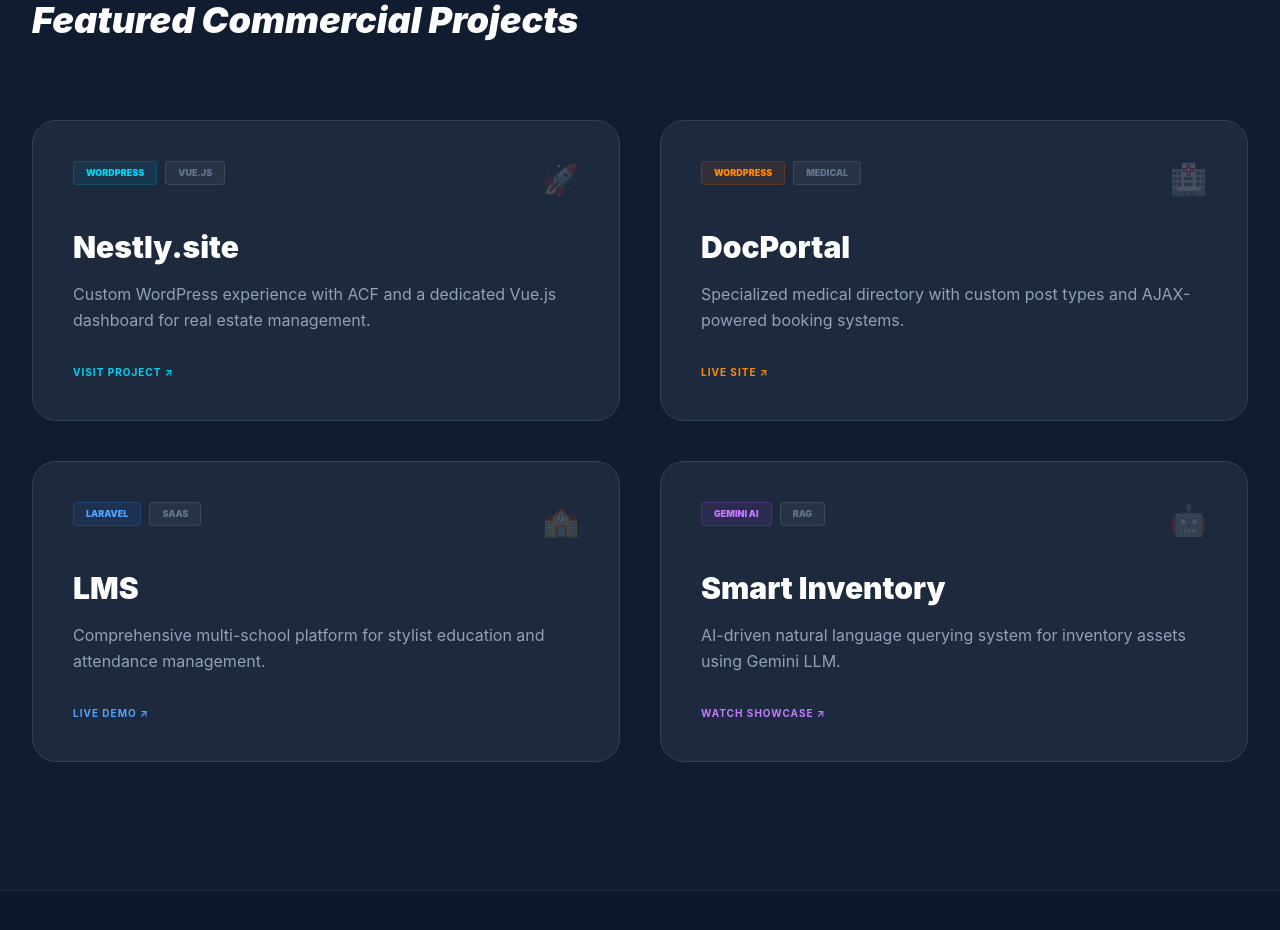
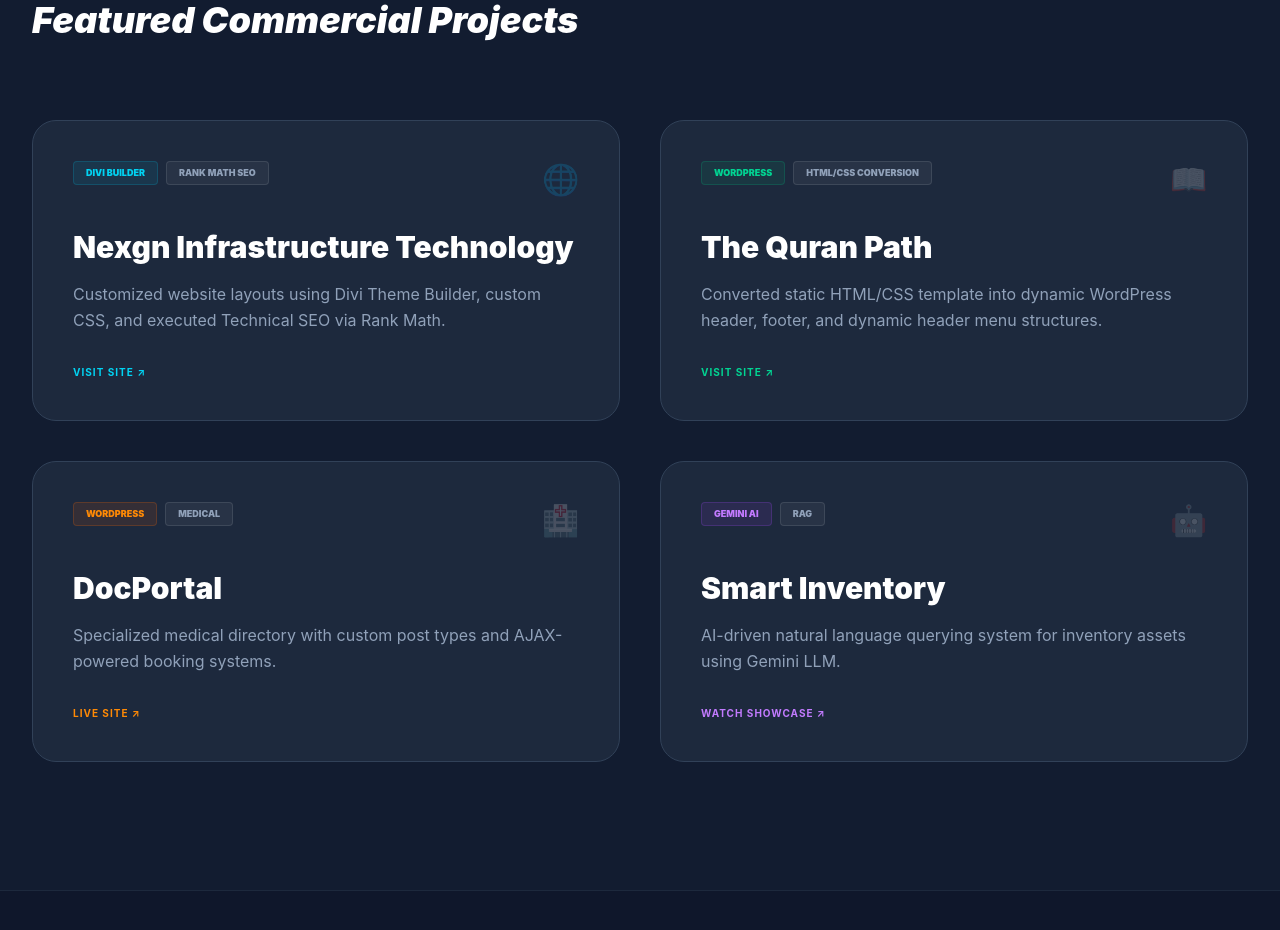
Before and after one commit to amin5455/my-portfolio, a Vue app: page / in a window 1280 px wide. Shown: the part 960-1890 px from the top of the page. Built offline with nearby package versions, Linux system fonts and the light colour scheme.

Commit message:
Update NexgnTech and TheQuranPath

```diff
--- a/src/App.vue
+++ b/src/App.vue
@@ -71,21 +71,34 @@
           <div class="group bg-slate-800 border border-slate-700 rounded-3xl p-8 md:p-10 hover:border-cyan-500 transition-all duration-500">
             <div class="flex justify-between items-start mb-8">
               <div class="flex gap-2">
-                <span class="px-3 py-1 bg-cyan-500/10 text-cyan-400 text-[9px] font-black rounded border border-cyan-500/20 uppercase">WordPress</span>
-                <span class="px-3 py-1 bg-white/5 text-slate-500 text-[9px] font-black rounded border border-white/10 uppercase">Vue.js</span>
+                <span class="px-3 py-1 bg-cyan-500/10 text-cyan-400 text-[9px] font-black rounded border border-cyan-500/20 uppercase">Divi Builder</span>
+                <span class="px-3 py-1 bg-white/5 text-slate-400 text-[9px] font-black rounded border border-white/10 uppercase">Rank Math SEO</span>
               </div>
-              <span class="text-3xl opacity-20 group-hover:opacity-100 transition">🚀</span>
+              <span class="text-3xl opacity-20 group-hover:opacity-100 transition">🌐</span>
             </div>
-            <h5 class="text-2xl md:text-3xl font-black text-white mb-4">Nestly.site</h5>
-            <p class="text-slate-400 mb-8 leading-relaxed text-sm md:text-base">Custom WordPress experience with ACF and a dedicated Vue.js dashboard for real estate management.</p>
-            <a href="https://nestly.site" target="_blank" class="text-cyan-400 font-bold flex items-center gap-2 group-hover:gap-4 transition-all uppercase text-[10px] tracking-widest">Visit Project ↗</a>
+            <h5 class="text-2xl md:text-3xl font-black text-white mb-4">Nexgn Infrastructure Technology</h5>
+            <p class="text-slate-400 mb-8 leading-relaxed text-sm md:text-base">Customized website layouts using Divi Theme Builder, custom CSS, and executed Technical SEO via Rank Math.</p>
+            <a href="https://nexgntech.com" target="_blank" class="text-cyan-400 font-bold flex items-center gap-2 group-hover:gap-4 transition-all uppercase text-[10px] tracking-widest">Visit Site ↗</a>
+          </div>
+
+          <div class="group bg-slate-800 border border-slate-700 rounded-3xl p-8 md:p-10 hover:border-emerald-500 transition-all duration-500">
+            <div class="flex justify-between items-start mb-8">
+              <div class="flex gap-2">
+                <span class="px-3 py-1 bg-emerald-500/10 text-emerald-400 text-[9px] font-black rounded border border-emerald-500/20 uppercase">WordPress</span>
+                <span class="px-3 py-1 bg-white/5 text-slate-400 text-[9px] font-black rounded border border-white/10 uppercase">HTML/CSS Conversion</span>
+              </div>
+              <span class="text-3xl opacity-20 group-hover:opacity-100 transition">📖</span>
+            </div>
+            <h5 class="text-2xl md:text-3xl font-black text-white mb-4">The Quran Path</h5>
+            <p class="text-slate-400 mb-8 leading-relaxed text-sm md:text-base">Converted static HTML/CSS template into dynamic WordPress header, footer, and dynamic header menu structures.</p>
+            <a href="https://thequranpath.site" target="_blank" class="text-emerald-400 font-bold flex items-center gap-2 group-hover:gap-4 transition-all uppercase text-[10px] tracking-widest">Visit Site ↗</a>
           </div>
 
           <div class="group bg-slate-800 border border-slate-700 rounded-3xl p-8 md:p-10 hover:border-orange-500 transition-all duration-500">
             <div class="flex justify-between items-start mb-8">
               <div class="flex gap-2">
                 <span class="px-3 py-1 bg-orange-500/10 text-orange-400 text-[9px] font-black rounded border border-orange-500/20 uppercase">WordPress</span>
-                <span class="px-3 py-1 bg-white/5 text-slate-500 text-[9px] font-black rounded border border-white/10 uppercase">Medical</span>
+                <span class="px-3 py-1 bg-white/5 text-slate-400 text-[9px] font-black rounded border border-white/10 uppercase">Medical</span>
               </div>
               <span class="text-3xl opacity-20 group-hover:opacity-100 transition">🏥</span>
             </div>
@@ -94,24 +107,11 @@
             <a href="http://docportal.42web.io/" target="_blank" class="text-orange-400 font-bold flex items-center gap-2 group-hover:gap-4 transition-all uppercase text-[10px] tracking-widest">Live Site ↗</a>
           </div>
 
-          <div class="group bg-slate-800 border border-slate-700 rounded-3xl p-8 md:p-10 hover:border-blue-500 transition-all duration-500">
-            <div class="flex justify-between items-start mb-8">
-              <div class="flex gap-2">
-                <span class="px-3 py-1 bg-blue-500/10 text-blue-400 text-[9px] font-black rounded border border-blue-500/20 uppercase">Laravel</span>
-                <span class="px-3 py-1 bg-white/5 text-slate-500 text-[9px] font-black rounded border border-white/10 uppercase">SaaS</span>
-              </div>
-              <span class="text-3xl opacity-20 group-hover:opacity-100 transition">🏫</span>
-            </div>
-            <h5 class="text-2xl md:text-3xl font-black text-white mb-4">LMS</h5>
-            <p class="text-slate-400 mb-8 leading-relaxed text-sm md:text-base">Comprehensive multi-school platform for stylist education and attendance management.</p>
-            <a href="https://multischoolsystem.com/" target="_blank" class="text-blue-400 font-bold flex items-center gap-2 group-hover:gap-4 transition-all uppercase text-[10px] tracking-widest">Live Demo ↗</a>
-          </div>
-
           <div class="group bg-slate-800 border border-slate-700 rounded-3xl p-8 md:p-10 hover:border-purple-500 transition-all duration-500">
             <div class="flex justify-between items-start mb-8">
               <div class="flex gap-2">
                 <span class="px-3 py-1 bg-purple-500/10 text-purple-400 text-[9px] font-black rounded border border-purple-500/20 uppercase">Gemini AI</span>
-                <span class="px-3 py-1 bg-white/5 text-slate-500 text-[9px] font-black rounded border border-white/10 uppercase">RAG</span>
+                <span class="px-3 py-1 bg-white/5 text-slate-400 text-[9px] font-black rounded border border-white/10 uppercase">RAG</span>
               </div>
               <span class="text-3xl opacity-20 group-hover:opacity-100 transition">🤖</span>
             </div>
```
